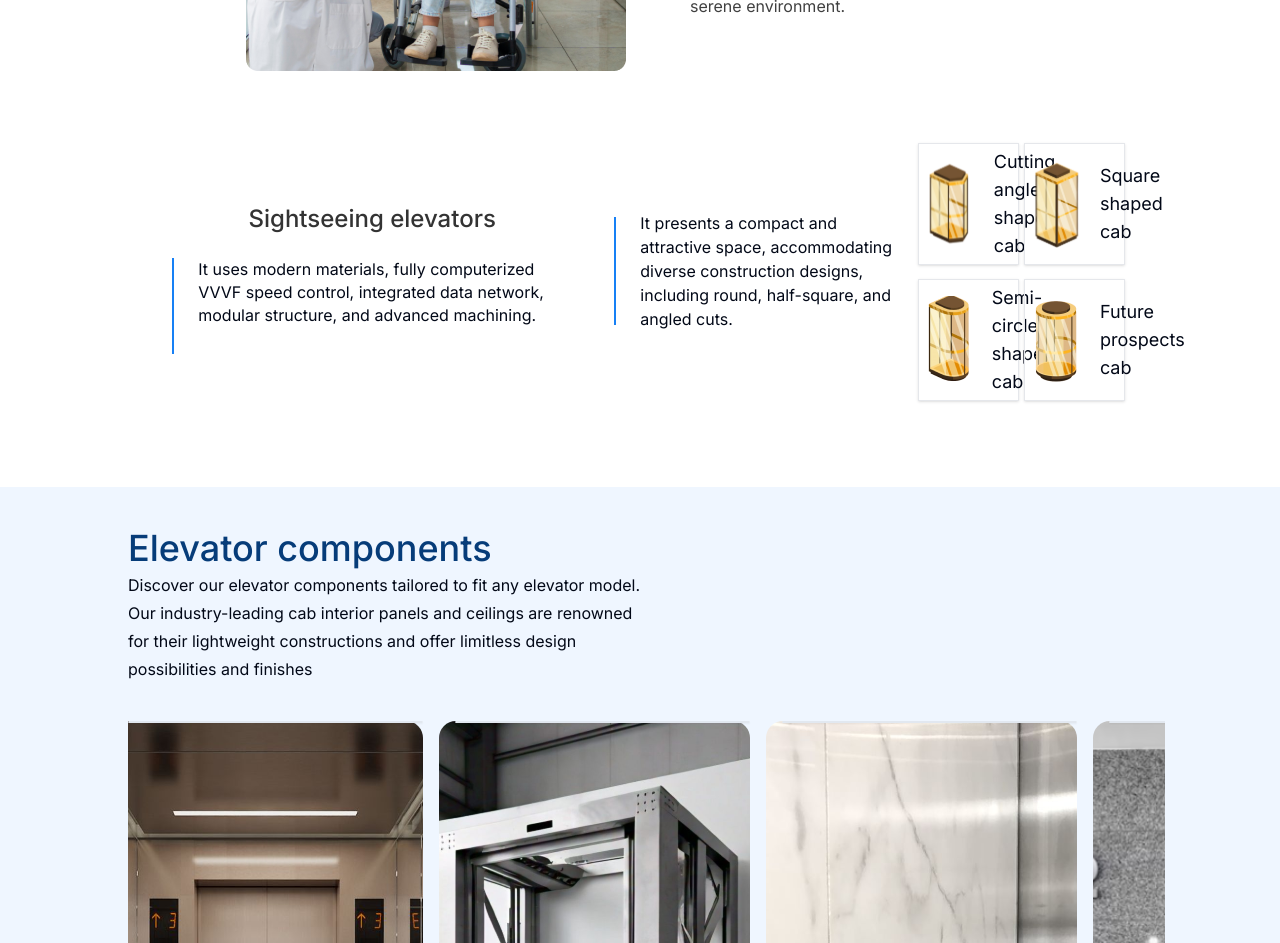
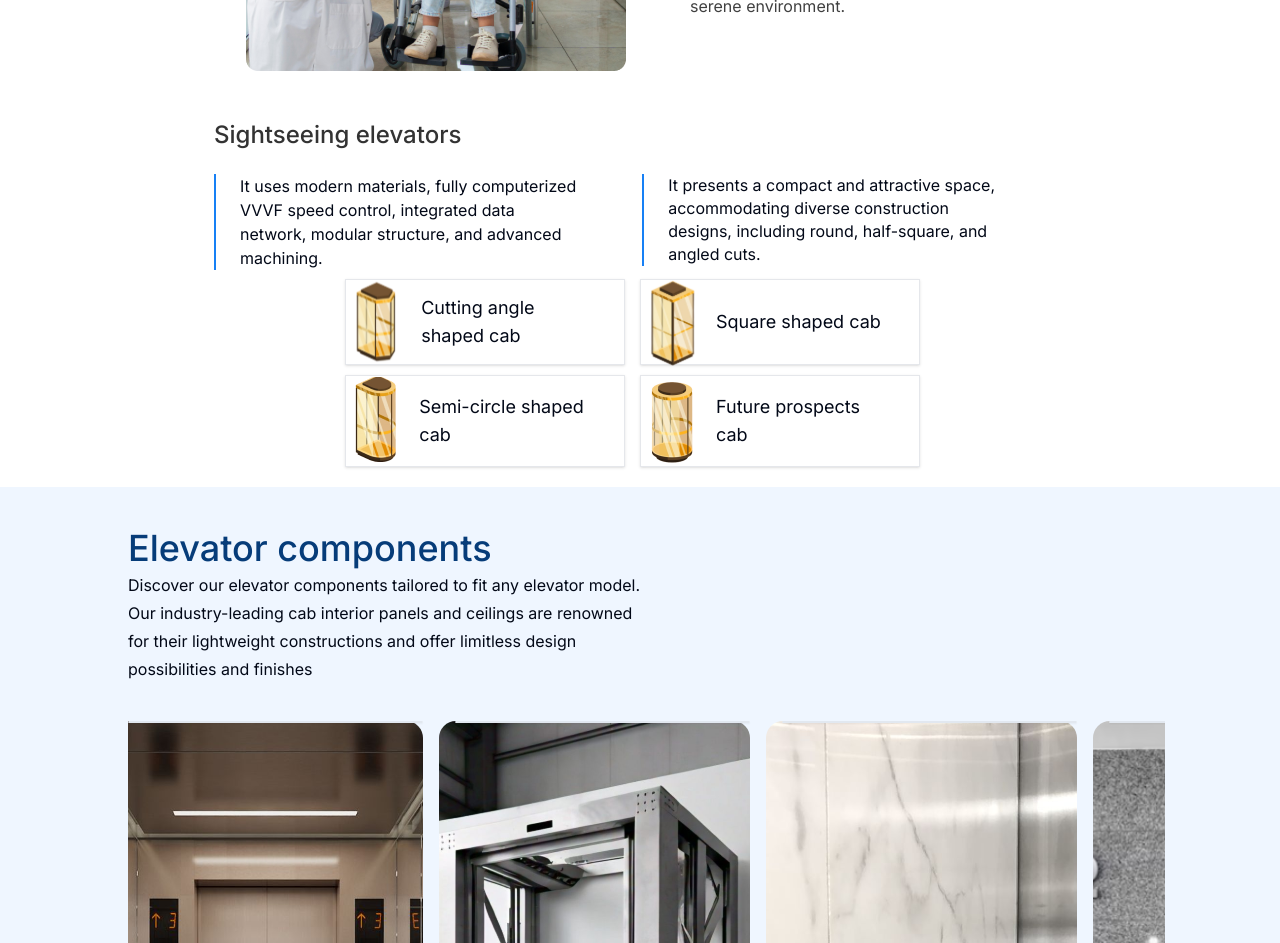
Before and after one commit to Rwinkah/express-elevator, a React (Vite) app: page / in a window 1280 px wide. Shown: the part 3340-4283 px from the top of the page. Built offline with nearby package versions, Linux system fonts and the light colour scheme.

Commit message:
update responsiveness

```diff
--- a/src/components/Expertise.tsx
+++ b/src/components/Expertise.tsx
@@ -16,7 +16,7 @@ export default function Expertise() {
                 <h2 className="text-expBlueDark lg:text-4xl text-2xl font-medium text-center mb-4">
                     Our areas of expertise
                 </h2>
-                <p className="text-[#404040] lg:text-lg text-[12px] text-center  lg:w-3/4 w-[80%]">
+                <p className="text-[#404040] sm:text-lg text-[12px] text-center  lg:w-3/4 w-[80%]">
                     We specialize in the installation and maintenance of a diverse range of lifts and elevators,
                     catering to various needs and requirements, such as...
                 </p>
@@ -31,7 +31,7 @@ export default function Expertise() {
                         <span className=' h-fill border border-[#1780F5] mr-[1.5rem]' />
                         <div>
                             <h4 className='text-xl font-medium mb-2'>Energy Saving</h4>
-                            <p className=' flex lg:w-[70%] xl:w-[100%]text-[#404040] leading-[24px]'>
+                            <p className=' text-xs md:text-base flex lg:w-[70%] xl:w-[100%]text-[#404040] leading-[24px]'>
                                 The Express Passenger Elevator employs an energy-saving gearless traction system,
                                 cutting energy use by 40% compared to traditional systems, while optimizing space efficiency.
                                 </p>
@@ -42,7 +42,7 @@ export default function Expertise() {
                         <span className=' h-fill border border-[#1780F5] mr-[1.5rem]' />
                         <div>
                             <h4 className='text-xl font-medium mb-2'>Compact Design</h4>
-                            <p className='lg:w-[70%] text-[#404040] leading-[24px]'>
+                            <p className=' ext-xs md:text-base lg:w-[70%] text-[#404040] leading-[24px]'>
                             The small machine room passenger elevator is a novel concept that reduces the machine room area by over 40%
                              compared to traditional elevators, saving construction space and increasing usability.
                                 </p>
@@ -84,25 +84,31 @@ export default function Expertise() {
                     </p>
                 </div>
             </div>
-            <div className='flex justify-between lg:flex-row flex-col box-border lg:pr-[150px] w-[100%] lg:pl-[150px] mb-[4.5rem] items-center lg:h-[272px]'>
-                <div className='flex lg:h-[50%] lg:flex-row flex-col items-center'>
-                    <span className='flex flex-col items-center'>
+
+            <div className='flex justify-lg:flex-row flex-col box-border lg:pr-[150px] w-[100%] lg:pl-[150px] mb-[4.5rem] items-center lg:h-[272px]'>
+                <div className='flex lg:h-[50%] lg:flex-row flex-col sm:items-center justify-between'>
+                    <div className='flex flex-col pl-[5vw] justify-center'>
                        <h4 className='text-[#333333] text-2xl font-medium leading-[29.05px] mb-[1.5rem]'>Sightseeing elevators</h4>
-                        <p className='flex leading-[23px] w-[90%] '>
-                        <span className=' h-[6rem]  border border-[#1780F5] mr-[1.5rem]' />
+                       <div className='flex flex-col lg:flex-row gap-4 mb-8 '>
+                        <span className='flex flex-col :items-center lg:items-start lg:w-[45%]'>
+                            <p className=' flex leading-[23px] w-[90%] sm:text-base text-xs '>
+                            <span className=' lg:h-full  border border-[#1780F5] mr-[1.5rem]' />
 
                                 It uses modern materials, fully computerized VVVF speed control,
                                 integrated data network, modular structure, and advanced machining.
                             </p>
                         </span>
-                    <div className=' flex items-center h-full flex-row w-full mb-[4rem]'>
-                       <span className=' flex-start lg:h-[80%] h-[100px]  border border-[#1780F5] ml-5 mr-[1.5rem] mt-[3rem]' />
-                        <p className='leading-[24px] w-[80%] pt-[3rem]'>
+                        <span className='flex flex-col :items-center lg:items-start lg:w-[45%] sm:text-base text-xs'>
+                            <p className='flex leading-[23px] w-[90%] '>
+                            <span className=' lg:h-full  border border-[#1780F5] mr-[1.5rem]' />
                                 It presents a compact and attractive space,
                                 accommodating diverse construction designs, including round, half-square,
                                 and angled cuts.
                             </p>
+                        </span>
                     </div>
+                    </div>
+
                 </div>
                 <div className='grid grid-cols-2 lg:w-fit lg:h-full'>
                     <div className='flex items-center border-[.3px] border-gray-200 shadow w-[95%] h-[90%]'>
--- a/src/components/Reason.tsx
+++ b/src/components/Reason.tsx
@@ -20,12 +20,12 @@ export default function Reason() {
                     <p className="text-[#404040] text-sm text-center md:mb-[3.5rem] mb-2">
                         have a safe trip to your destination.
                     </p>
-                <div className="bg-repeat bg-[url(./blueSquareBack.svg)] pt-10  w-full md:items-start  flex flex-col">
-                    <h5 className=" text-[#333333] md:text-2xl font-medium w-fit text-base">Your safety is our number one priority</h5>
+                <div className="bg-repeat bg-[url(./blueSquareBack.svg)] pt-10 items-center w-full md:items-start  flex flex-col">
+                    <h5 className=" text-[#333333] md:text-2xl font-medium w-fit text-base ">Your safety is our number one priority</h5>
                     <p  className="text-[#404040] md:text-lg mb-[1.25rem] text-sm w-[92%] md:w-[50%] md:pt-0 pt-2">
                         We prioritize safety in the design, manufacturing, installation,
                         and maintenance of our elevator systems. Here's how we achieve this:
-                         </p>
+                    </p>
                 <div className="flex xl:flex-row flex-col 2xl:gap-[2.5rem] gap-[2rem] min-h-[50%] items-center justify-between w-full">
                     <div className="leading-[21px] bg-white xl:w-[30%] w-[95%] pr-[1.5rem] min-h-[193px] pt-[50px] pl-4 rounded-xl  shadow-lg border border-gray-200">
                             <h6 className="text-[#333333] font-semibold mb-[10px] flex gap-2"> <img src={elevIcon} /> Emergency device at power failure</h6>
```
Also changed, not shown: src/assets/bacground_dots.svg (added), src/assets/mesh_baground.svg (added). Lines whose indentation alone changed are shown as unchanged.
